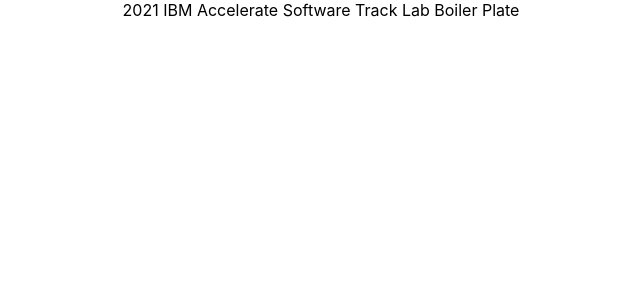
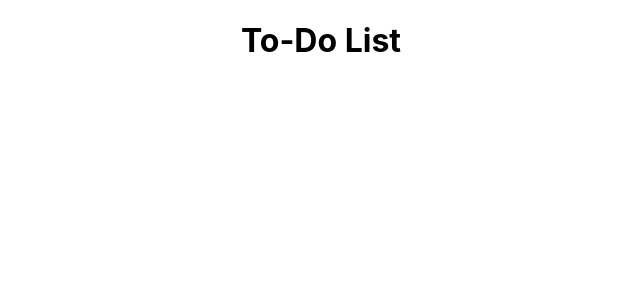
Before and after one commit to 2021-IBM-Accelerate-SW-Track/lab-1-team-46, a React (Create React App) app: page / in a window 1280 px wide. Shown: the top 300 px of the page, without its empty margins (319-959 px from the left). Built offline with nearby package versions, Linux system fonts and the light colour scheme.

Commit message:
Added new files for adding date for task, checking for duplicates, the hover option, naming the task, and for the function for the task list object

```diff
--- a/src/component/header/header.js
+++ b/src/component/header/header.js
@@ -1,3 +1,3 @@
 export default function Header(){
-    return <div>2021 IBM Accelerate Software Track Lab Boiler Plate</div>
+    return <h1>To-Do List</h1>
 }
```
